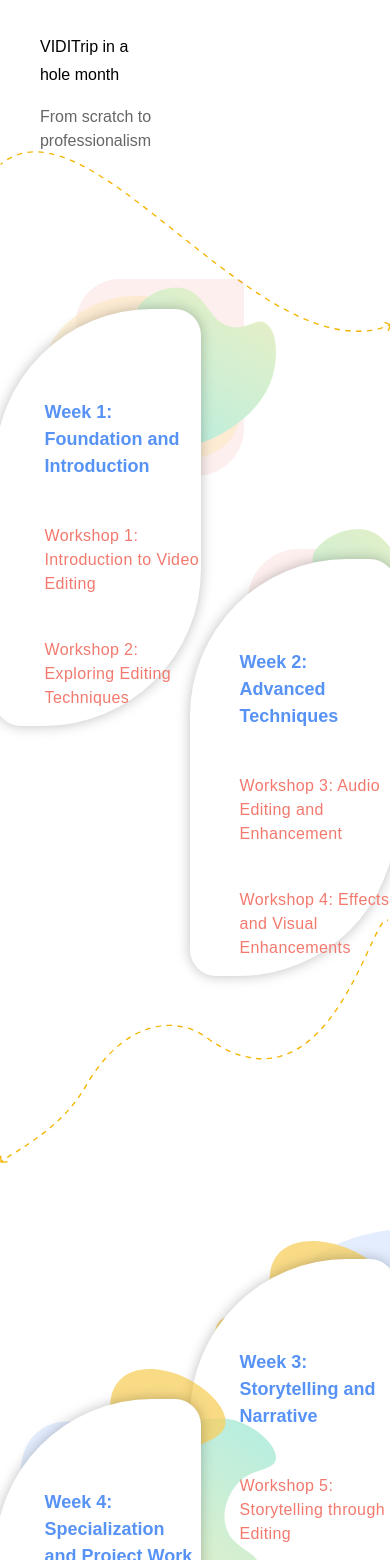
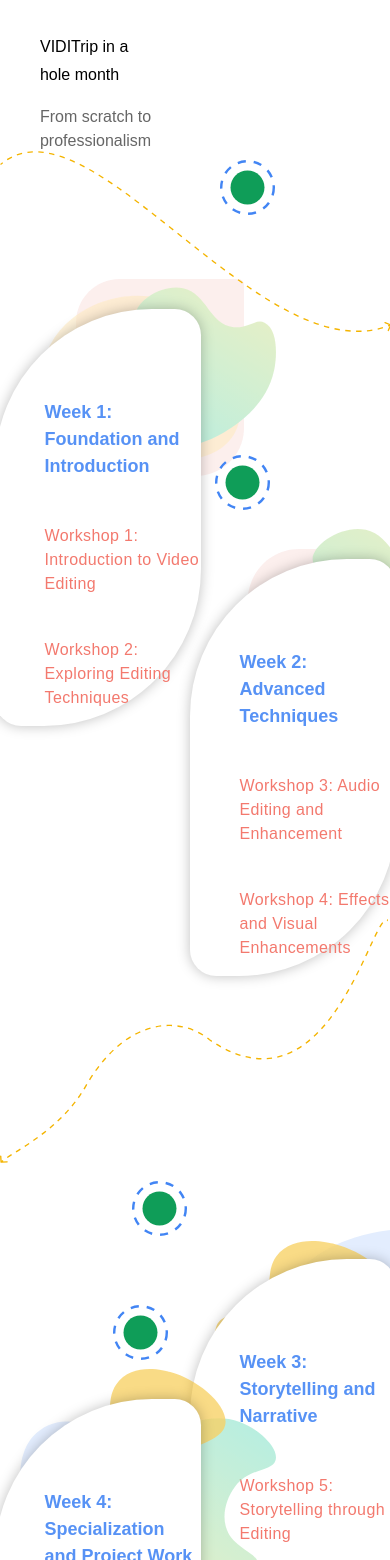
Before and after one commit to raouf-005/Gdsc-VIDIT, a React (Vite) app: page / in a window 390 px wide. Shown: the part 2364-3924 px from the top of the page. Built offline with nearby package versions, Linux system fonts and the light colour scheme.

Commit message:
still link form

```diff
--- a/src/components/agendaComponents/AgendaTitle.jsx
+++ b/src/components/agendaComponents/AgendaTitle.jsx
@@ -22,6 +22,7 @@ export default function AgendaTitle(){
                     </div>
                     <img src={agenda1} alt="agendaimg" className="img1Agenda"/>
                     <img src={path} alt="path" className="pathAgenda"/>
+
                 </div>
 
 
--- a/src/components/agendaComponents/WeeksGrid.jsx
+++ b/src/components/agendaComponents/WeeksGrid.jsx
@@ -5,7 +5,7 @@ import week1bg from "./../../backgroundassets/weeksbg.svg";
 import week2bg from "./../../backgroundassets/week2bg.svg";
 import week3bg from "./../../backgroundassets/week3bg.svg";
 import week4bg from "./../../backgroundassets/week4bg.svg";
-
+import greendot from "./../../assets/greendots.svg"
 
     const Weeks=[
             {
@@ -55,6 +55,10 @@ import week4bg from "./../../backgroundassets/week4bg.svg";
                     <div className="pathContainer">
                         <img src={pathWeeks} className="pathWeeks" />
                     </div>
+                    <img src={greendot} className="greendot1"/>
+                    <img src={greendot} className="greendot2"/>
+                    <img src={greendot} className="greendot3"/>
+                    <img src={greendot} className="greendot4"/>
                 </div>
             )
         }
--- a/src/styles/Components.css
+++ b/src/styles/Components.css
@@ -168,8 +168,37 @@ hr{
     left: 0px;
     top: 440px;
     width: 100%;
-    z-index: 2;
+    z-index: 4;
 }
+.greendot1{
+    position: absolute;
+    left: 340px;
+    top: -305px;
+    z-index: 5;
+    width: 80px;
+}
+.greendot2{
+    position: absolute;
+    top:371px;
+    right: 260px;
+    z-index: 5;
+    width: 80px;
+}
+.greendot3{
+    position: absolute;
+    bottom:809px;
+    right: 429px;
+    z-index: 5;
+    width: 80px;
+}
+.greendot4{
+    position: absolute;
+    bottom:603px;
+    left: 279px;
+    z-index: 5;
+    width: 80px;
+}
+
 
 .agendaTitleDescription{
     padding-left: 150px;
@@ -238,7 +267,7 @@ hr{
 .weeksGrid{
     display: grid;
     grid-template-columns: repeat(2,1fr);
-    grid-template-rows: repeat(2,1fr) 500px 1fr;
+    grid-template-rows: repeat(2,1fr) 500px 230px;
     justify-items: center;
     margin-bottom: 200px;
     row-gap: 30px;
@@ -547,4 +576,24 @@ hr{
    .Container2{
     margin-bottom: 150px;
    }
+   .greendot1{
+    left: 220px;
+    top: -149px;
+    width: 55px;
+   }
+   .greendot2{
+    right: 120px;
+    top: 146px;
+    width: 55px;
+   }
+   .greendot3{
+    right: 203px;
+    bottom: 563px;
+    width: 55px;
+   }
+   .greendot4{
+    left: 113px;
+    bottom: 439px;
+    width: 55px;
+   }
 }
```
Also changed, not shown: src/assets/greendots.svg (added).
